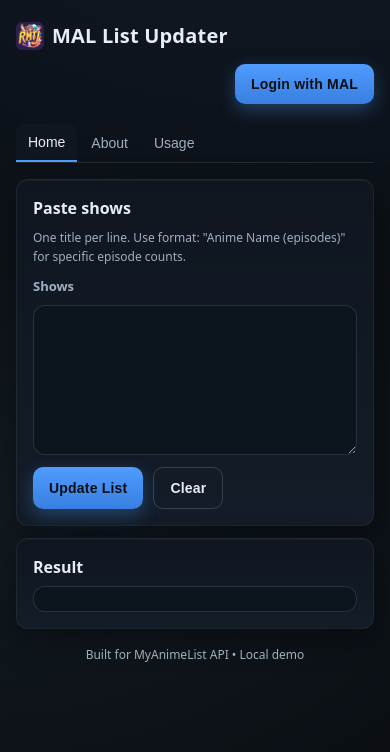
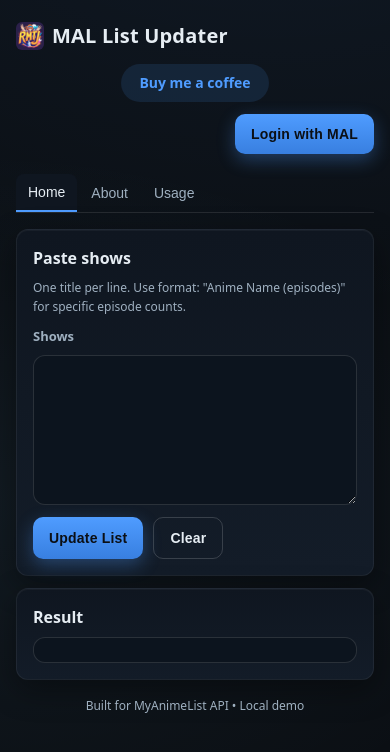
Before and after one commit to frankfium/mal-adder, a React (Vite) app: page / in a window 390 px wide. Shown: the top 752 px of the page. Built offline with nearby package versions, Linux system fonts and the light colour scheme; no server answers.

Commit message:
kofi integration

```diff
--- a/public/styles.css
+++ b/public/styles.css
@@ -65,11 +65,30 @@
   align-items: center;
   justify-content: space-between;
   margin-bottom: 20px;
+  gap: 16px;
 }
 .title {
   font-size: 22px;
   font-weight: 700;
   letter-spacing: 0.2px;
+}
+
+.support-link {
+  color: var(--accent);
+  text-decoration: none;
+  font-weight: 600;
+  padding: 6px 14px;
+  border-radius: 999px;
+  background: rgba(79,156,255,0.12);
+  transition: background 0.2s ease, color 0.2s ease;
+}
+.support-link:hover {
+  background: rgba(79,156,255,0.2);
+  color: var(--text);
+}
+.support-link:focus-visible {
+  outline: 2px solid var(--accent);
+  outline-offset: 2px;
 }
 
 @media (max-width: 768px) {
@@ -83,6 +102,10 @@
     display: flex;
     align-items: center;
     gap: 8px;
+  }
+  .support-link {
+    align-self: center;
+    padding: 8px 18px;
   }
   .title::before {
     content: "";
--- a/src/ui/App.jsx
+++ b/src/ui/App.jsx
@@ -244,6 +244,14 @@
       <div className="container">
         <div className="header">
           <div className="title">MAL List Updater</div>
+          <a
+            className="support-link"
+            href="https://ko-fi.com/rmtj_"
+            target="_blank"
+            rel="noopener noreferrer"
+          >
+            Buy me a coffee
+          </a>
           <div className="toolbar">
             {me.loggedIn ? (
               <div style={{ display: 'flex', alignItems: 'center', gap: '12px' }}>
```
